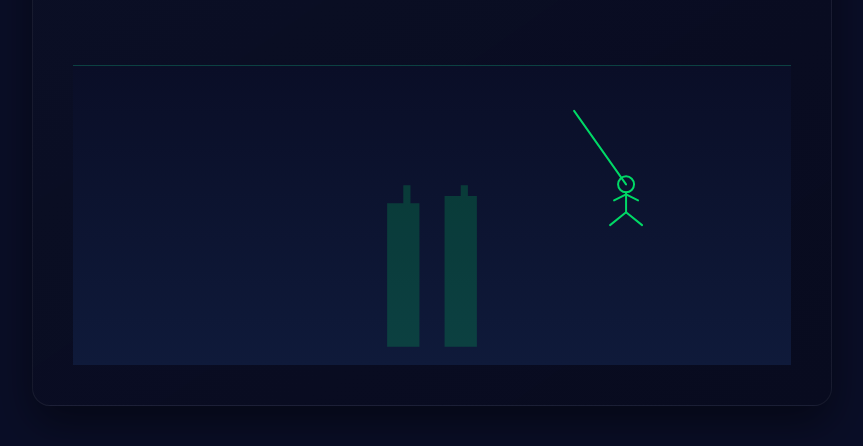
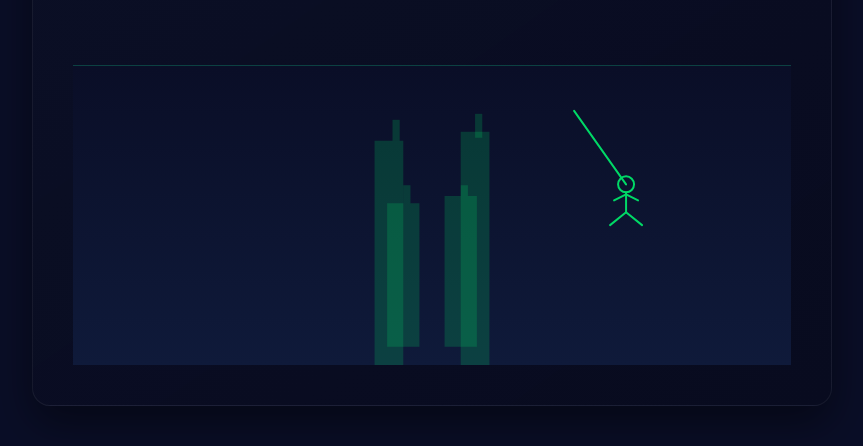
Before and after one commit to adamrapidscreen/KD-social-links-page, a plain HTML site: page index.html in a window 1280 px wide. Shown: the part 966-1412 px from the top of the page, without its empty margins (208-1071 px from the left). Drawn offline with Linux system fonts and the light colour scheme; a small style sheet from the web is missing.

Commit message:
added features from prompt 10

```diff
--- a/index.html
+++ b/index.html
@@ -364,7 +364,17 @@
       const prefersReducedMotion = window.matchMedia('(prefers-reduced-motion: reduce)');
       const logo = document.getElementById('logo-container');
       const canvas = document.getElementById('stickman-canvas');
-      const ctx = canvas.getContext('2d');
+      const container = document.getElementById('stickman-container');
+      let ctx = null;
+      try {
+        ctx = canvas?.getContext('2d') || null;
+      } catch (err) {
+        ctx = null;
+      }
+      if (!canvas || !container || !ctx) {
+        if (container) container.style.display = 'none';
+        return;
+      }
       const linksContainer = document.querySelector('.links');
       const supportsVibrate = typeof navigator !== 'undefined' && typeof navigator.vibrate === 'function';
       const AudioCtx = typeof window !== 'undefined' && (window.AudioContext || window.webkitAudioContext);
@@ -384,7 +394,7 @@
       };
 
       // Utilities
-      const debounce = (fn, wait = 150) => {
+      const debounce = (fn, wait = 250) => {
         let t;
         return (...args) => {
           clearTimeout(t);
@@ -444,83 +454,132 @@
         return (val && val.trim()) || fallback;
       };
 
-      // Stickman animation state
-      const stick = {
-        dpr: 1,
-        width: 0,
-        height: 0,
-        anchorX: 0,
-        anchorY: 0,
-        ropeLen: 80,
-        maxAngle: Math.PI / 3, // 60deg
-        swingDuration: 2000,
-        traversalSpeed: 0,
-        swingPauseUntil: 0,
-        nextDisappearAt: 0,
-        invisibleUntil: 0,
-        visible: true,
-        lastTime: 0,
-        rafId: null,
-        color: getCssVar('--accent-green', '#00d966')
-      };
-
       const randInRange = (min, max) => Math.random() * (max - min) + min;
 
-      const setupCanvas = () => {
-        const rect = canvas.getBoundingClientRect();
-        stick.dpr = Math.max(window.devicePixelRatio || 1, 1);
-        stick.width = rect.width;
-        stick.height = rect.height;
-        canvas.width = rect.width * stick.dpr;
-        canvas.height = rect.height * stick.dpr;
-        ctx.setTransform(stick.dpr, 0, 0, stick.dpr, 0, 0);
-        stick.anchorY = stick.height * 0.15;
-        stick.ropeLen = Math.max(50, Math.min(stick.height * 0.6, 90));
-        stick.traversalSpeed = stick.width / 8000; // ~8s to cross
-      };
+      class StickmanAnimator {
+        constructor(canvas, color) {
+          this.canvas = canvas;
+          this.ctx = canvas.getContext('2d');
+          this.color = color;
+          this.dpr = 1;
+          this.width = 0;
+          this.height = 0;
+          this.anchorX = 0;
+          this.anchorY = 50;
+          this.ropeLen = 80;
+          this.maxAngle = Math.PI / 3; // 60deg
+          this.swingDuration = 2000;
+          this.traverseDuration = 8000;
+          this.traversalSpeed = 0;
+          this.swingPauseUntil = 0;
+          this.nextDisappearAt = 0;
+          this.invisibleUntil = 0;
+          this.visible = true;
+          this.lastTime = 0;
+          this.rafId = null;
+          this.reduced = false;
+          this.skylineCache = null;
+          this.offscreen = typeof OffscreenCanvas !== 'undefined' ? new OffscreenCanvas(1, 1) : null;
+          this._tick = this._tick.bind(this);
+          this.resize();
+          this._resetDisappear(performance.now());
+        }
 
-      const resetDisappear = now => {
-        stick.nextDisappearAt = now + randInRange(15000, 20000);
-      };
+        resize() {
+          const rect = this.canvas.getBoundingClientRect();
+          this.dpr = Math.max(window.devicePixelRatio || 1, 1);
+          this.width = rect.width;
+          this.height = rect.height;
+          this.canvas.width = Math.max(1, Math.round(rect.width * this.dpr));
+          this.canvas.height = Math.max(1, Math.round(rect.height * this.dpr));
+          this.ctx.setTransform(this.dpr, 0, 0, this.dpr, 0, 0);
+          this.anchorY = Math.max(40, this.height * 0.15);
+          this.ropeLen = Math.max(50, Math.min(this.height * 0.6, 90));
+          this.traversalSpeed = this.width / this.traverseDuration;
+          this._buildSkylineCache();
+        }
 
-      const handleVisibility = now => {
-        if (stick.visible && now >= stick.nextDisappearAt) {
-          stick.visible = false;
-          stick.invisibleUntil = now + randInRange(2000, 4000);
-        } else if (!stick.visible && now >= stick.invisibleUntil) {
-          stick.visible = true;
-          stick.anchorX = Math.random() < 0.5 ? stick.width * 0.15 : stick.width * 0.85;
-          stick.swingPauseUntil = now + randInRange(2000, 5000);
-          resetDisappear(now);
+        _buildSkylineCache() {
+          if (!this.width || !this.height) return;
+          const buffer = this.offscreen || document.createElement('canvas');
+          buffer.width = this.width;
+          buffer.height = this.height;
+          const bctx = buffer.getContext('2d');
+          bctx.clearRect(0, 0, this.width, this.height);
+          bctx.fillStyle = 'rgba(0, 217, 102, 0.2)';
+          // Twin towers minimal rectangles
+          bctx.fillRect(this.width * 0.42, this.height * 0.25, this.width * 0.04, this.height * 0.75);
+          bctx.fillRect(this.width * 0.54, this.height * 0.22, this.width * 0.04, this.height * 0.78);
+          bctx.fillRect(this.width * 0.445, this.height * 0.18, this.width * 0.01, this.height * 0.07);
+          bctx.fillRect(this.width * 0.56, this.height * 0.16, this.width * 0.01, this.height * 0.08);
+          this.skylineCache = buffer;
         }
-      };
 
-      const resetTraversal = now => {
-        stick.anchorX = 0;
-        stick.swingPauseUntil = now + randInRange(2000, 5000);
-      };
+        _resetDisappear(now) {
+          this.nextDisappearAt = now + randInRange(15000, 20000);
+        }
 
-      const drawStickman = (angleRad, alpha = 1) => {
-        ctx.clearRect(0, 0, stick.width, stick.height);
-        if (!stick.visible || alpha === 0) return;
+        _resetTraversal(now) {
+          this.anchorX = 0;
+          this.swingPauseUntil = now + randInRange(2000, 5000);
+        }
+
+        _handleVisibility(now) {
+          if (this.visible && now >= this.nextDisappearAt) {
+            this.visible = false;
+            this.invisibleUntil = now + randInRange(2000, 4000);
+          } else if (!this.visible && now >= this.invisibleUntil) {
+            this.visible = true;
+            this.anchorX = Math.random() < 0.5 ? this.width * 0.15 : this.width * 0.85;
+            this.swingPauseUntil = now + randInRange(2000, 5000);
+            this._resetDisappear(now);
+          }
+        }
+
+        update(delta, now) {
+          this._handleVisibility(now);
+
+          if (this.visible) {
+            this.anchorX += this.traversalSpeed * delta;
+            if (this.anchorX > this.width) {
+              this._resetTraversal(now);
+            }
+          }
+
+          const swinging = now >= this.swingPauseUntil;
+          this.angle = swinging
+            ? Math.sin((now % this.swingDuration) * Math.PI / this.swingDuration) * this.maxAngle
+            : 0;
+        }
+
+        draw(alpha = 1) {
+          const ctx = this.ctx;
+          ctx.clearRect(0, 0, this.width, this.height);
+          if (this.skylineCache) {
+            ctx.drawImage(this.skylineCache, 0, 0, this.width, this.height);
+          }
+          const opacity = this.visible ? alpha : 0;
+          if (opacity === 0) return;
 
           const headR = 8;
           const bodyLen = 20;
           const armLen = 12;
           const legLen = 16;
-        const anchorX = stick.anchorX;
-        const anchorY = stick.anchorY;
+          const anchorX = this.anchorX;
+          const anchorY = this.anchorY;
+          const angle = this.angle || 0;
 
-        // Pendulum endpoint (head center)
-        const headX = anchorX + Math.sin(angleRad) * stick.ropeLen;
-        const headY = anchorY + Math.cos(angleRad) * stick.ropeLen;
+          const sinA = Math.sin(angle);
+          const cosA = Math.cos(angle);
+          const headX = anchorX + sinA * this.ropeLen;
+          const headY = anchorY + cosA * this.ropeLen;
           const shoulderY = headY + headR + 2;
           const hipY = headY + headR + bodyLen;
 
-        ctx.strokeStyle = stick.color;
+          ctx.strokeStyle = this.color;
           ctx.lineWidth = 2;
           ctx.lineCap = 'round';
-        ctx.globalAlpha = alpha;
+          ctx.globalAlpha = opacity;
 
           // Rope/Web
           ctx.beginPath();
@@ -556,68 +615,72 @@
           ctx.stroke();
 
           ctx.globalAlpha = 1;
-      };
+        }
 
-      const animate = now => {
-        if (prefersReducedMotion.matches) {
-          drawStickman(0);
+        _tick(now) {
+          if (this.reduced) {
+            this.draw(1);
             return;
           }
+          if (!this.lastTime) {
+            this.lastTime = now;
+            this._resetTraversal(now);
+          }
+          const delta = now - this.lastTime;
+          this.lastTime = now;
+          this.update(delta, now);
+          this.draw(1);
+          this.rafId = requestAnimationFrame(this._tick);
+        }
 
-        if (!stick.lastTime) {
-          stick.lastTime = now;
-          resetDisappear(now);
+        start() {
+          if (this.reduced || this.rafId) return;
+          this.lastTime = 0;
+          this.rafId = requestAnimationFrame(this._tick);
         }
-        const delta = now - stick.lastTime;
-        stick.lastTime = now;
 
-        handleVisibility(now);
-
-        if (stick.visible) {
-          stick.anchorX += stick.traversalSpeed * delta;
-          if (stick.anchorX > stick.width) {
-            resetTraversal(now);
+        stop() {
+          if (this.rafId) {
+            cancelAnimationFrame(this.rafId);
+            this.rafId = null;
           }
         }
 
-        const swinging = now >= stick.swingPauseUntil;
-        const angleRad = swinging
-          ? Math.sin((now % stick.swingDuration) * Math.PI / stick.swingDuration) * stick.maxAngle
-          : 0;
+        drawStatic() {
+          this.stop();
+          this.visible = true;
+          this.angle = 0;
+          this.draw(1);
+        }
 
-        drawStickman(angleRad, stick.visible ? 1 : 0);
-        stick.rafId = requestAnimationFrame(animate);
+        setReducedMotion(flag) {
+          this.reduced = flag;
+          if (flag) {
+            this.drawStatic();
+          } else {
+            this.start();
+          }
+        }
+      }
+
+      const stickman = new StickmanAnimator(canvas, getCssVar('--accent-green', '#00d966'));
+      let lastW = 0;
+      let lastH = 0;
+
+      const resizeCanvas = () => {
+        const rect = container.getBoundingClientRect();
+        const changed = rect.width !== lastW || rect.height !== lastH;
+        if (!changed) return;
+        lastW = rect.width;
+        lastH = rect.height;
+        stickman.resize();
+        if (prefersReducedMotion.matches) {
+          stickman.drawStatic();
+        }
+        stickman._buildSkylineCache();
       };
 
-      const startStickman = () => {
-        if (stick.rafId || prefersReducedMotion.matches) return;
-        stick.lastTime = 0;
-        stick.visible = true;
-        stick.anchorX = 0;
-        stick.swingPauseUntil = performance.now() + randInRange(2000, 5000);
-        stick.rafId = requestAnimationFrame(animate);
-      };
-
-      const stopStickman = () => {
-        if (stick.rafId) {
-          cancelAnimationFrame(stick.rafId);
-          stick.rafId = null;
-        }
-      };
-
-      const drawStaticStickman = () => {
-        stopStickman();
-        drawStickman(0);
-      };
-
-      const resizeCanvas = () => {
-        setupCanvas();
-        if (prefersReducedMotion.matches) {
-          drawStaticStickman();
-        }
-      };
-
-      const debouncedResize = debounce(resizeCanvas, 150);
+      const debouncedResize = debounce(resizeCanvas, 250);
 
       // Optional scroll handler placeholder (throttled) for future parallax
       const onScroll = throttle(() => {
@@ -625,13 +688,13 @@
       }, 200);
 
       const applyMotionPreference = () => {
-        if (prefersReducedMotion.matches && logo) {
+        const reduced = prefersReducedMotion.matches;
+        stickman.setReducedMotion(reduced);
+        if (logo && reduced) {
           logo.classList.remove('animated');
           logo.style.animation = 'none';
-          drawStaticStickman();
         } else {
           initLogoAnimations();
-          startStickman();
         }
       };
 
@@ -639,7 +702,8 @@
       resizeCanvas();
       initLazyBackgrounds();
       initLogoAnimations();
-      if (!prefersReducedMotion.matches) startStickman();
+      if (!prefersReducedMotion.matches) stickman.start();
+      else stickman.drawStatic();
 
       window.addEventListener('resize', debouncedResize);
       window.addEventListener('scroll', onScroll, { passive: true });
@@ -674,7 +738,27 @@
             }, 75);
           }
         });
+
+        linksContainer.addEventListener('keydown', event => {
+          if (event.key !== 'Enter' && event.key !== ' ') return;
+          const link = event.target.closest('.social-btn');
+          if (!link) return;
+          if (supportsVibrate) navigator.vibrate(50);
+          playBeep();
+        });
       }
+
+      document.addEventListener('visibilitychange', () => {
+        if (document.hidden) {
+          stickman.stop();
+        } else if (!prefersReducedMotion.matches) {
+          stickman.start();
+        } else {
+          stickman.drawStatic();
+        }
+      });
+
+      console.log('Kracked Devs site loaded');
     });
   </script>
 </body>
```
Lines whose indentation alone changed are shown as unchanged.
